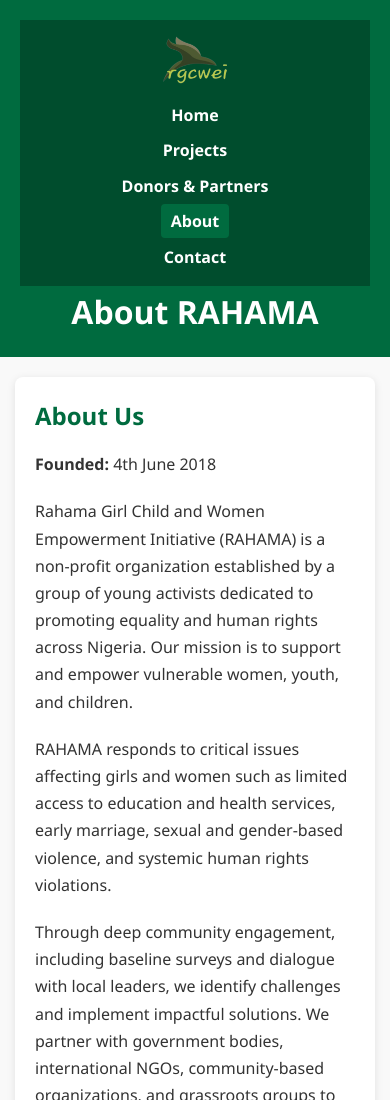
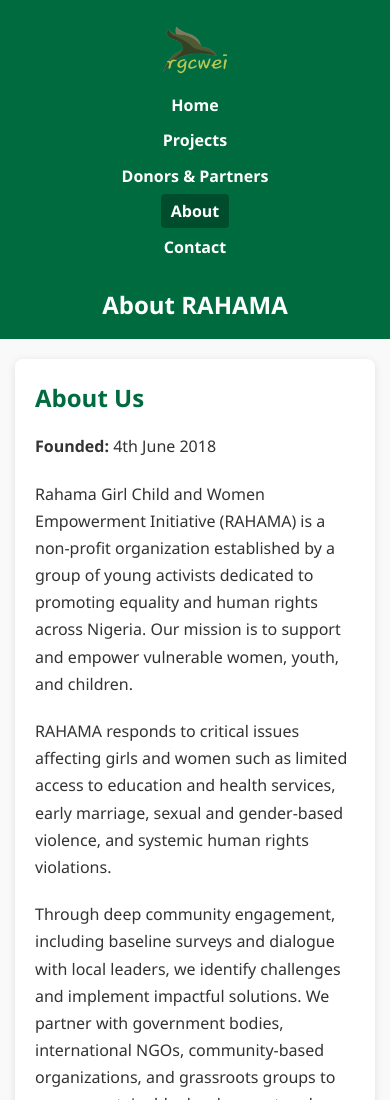
Before and after one commit to RAHAMAOrg/rgcweinigeria.github.io, a plain HTML site: page about.html in a window 390 px wide. Shown: the top 1100 px of the page. Drawn offline with Linux system fonts and the light colour scheme.

Commit message:
Update about.html

```diff
--- a/about.html
+++ b/about.html
@@ -17,21 +17,18 @@
     header {
       background-color: #006B3F;
       color: white;
-      padding: 20px 20px;
+      padding: 15px 20px; /* unified padding */
       text-align: center;
-    }
-
-    header h1 {
-      margin: 0;
-      font-size: 2rem;
     }
 
     nav.navbar {
       display: flex;
       justify-content: space-between;
       align-items: center;
-      padding: 10px 20px;
-      background-color: #004d2d;
+      padding: 0; /* remove extra padding */
+      background-color: transparent; /* no separate background */
+      max-width: 1000px;
+      margin: 0 auto;
     }
 
     nav.navbar .logo img {
@@ -58,11 +55,20 @@
 
     nav.navbar ul.nav-links li a.active,
     nav.navbar ul.nav-links li a:hover {
-      background-color: #006B3F;
+      background-color: #004d2d;
+    }
+
+    header h1 {
+      margin: 15px 0 0 0;
+      font-size: 2rem;
+      font-weight: 700;
+      max-width: 1000px;
+      margin-left: auto;
+      margin-right: auto;
     }
 
     /* Container */
-    .container {
+    main.container {
       max-width: 1000px;
       background: white;
       margin: 40px auto;
@@ -102,17 +108,20 @@
       nav.navbar {
         flex-direction: column;
         gap: 10px;
-        padding: 15px 20px;
+        padding: 10px 20px;
       }
       nav.navbar ul.nav-links {
         flex-direction: column;
         gap: 10px;
       }
-      .container {
+      main.container {
         margin: 20px 15px;
         padding: 20px;
       }
       .about-content h2 {
+        font-size: 1.5rem;
+      }
+      header h1 {
         font-size: 1.5rem;
       }
     }
```
